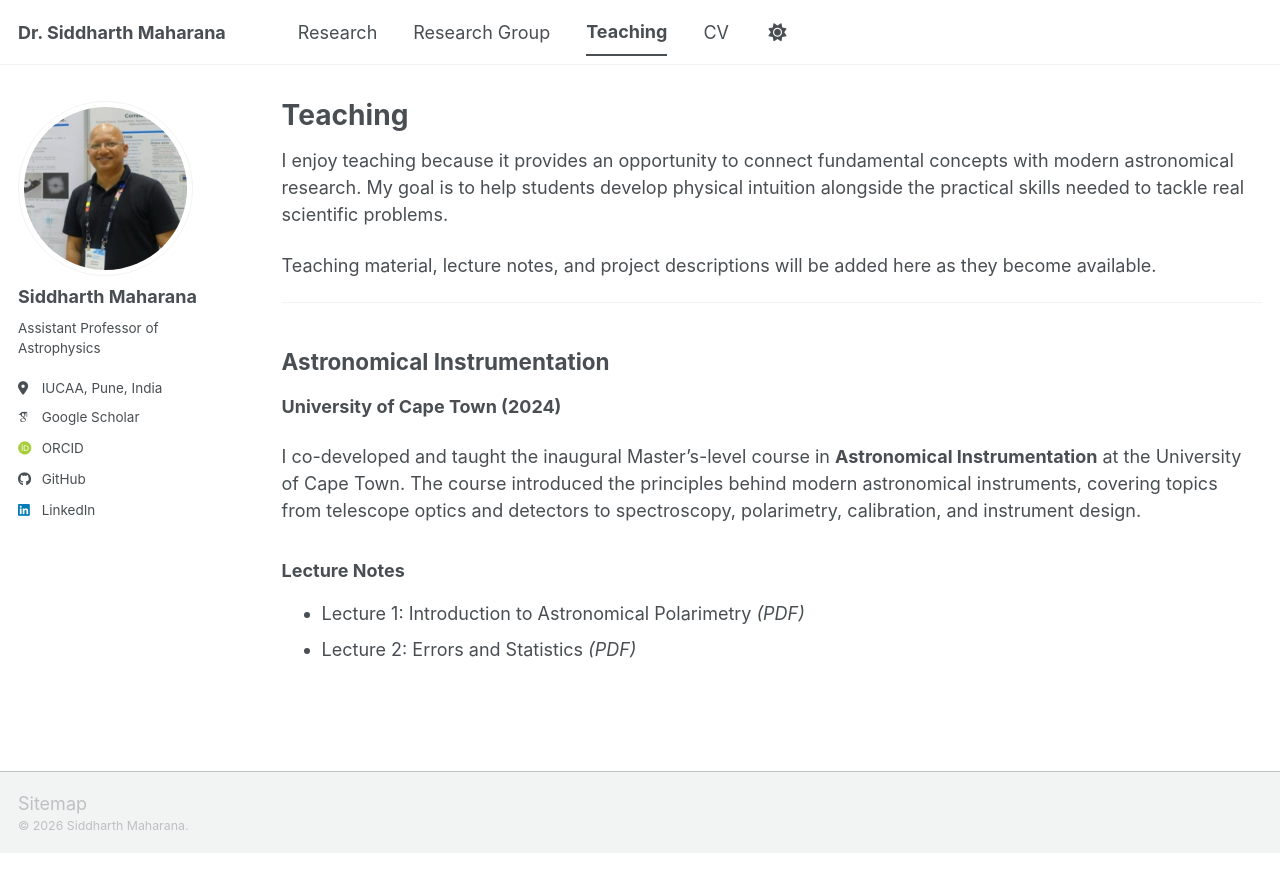
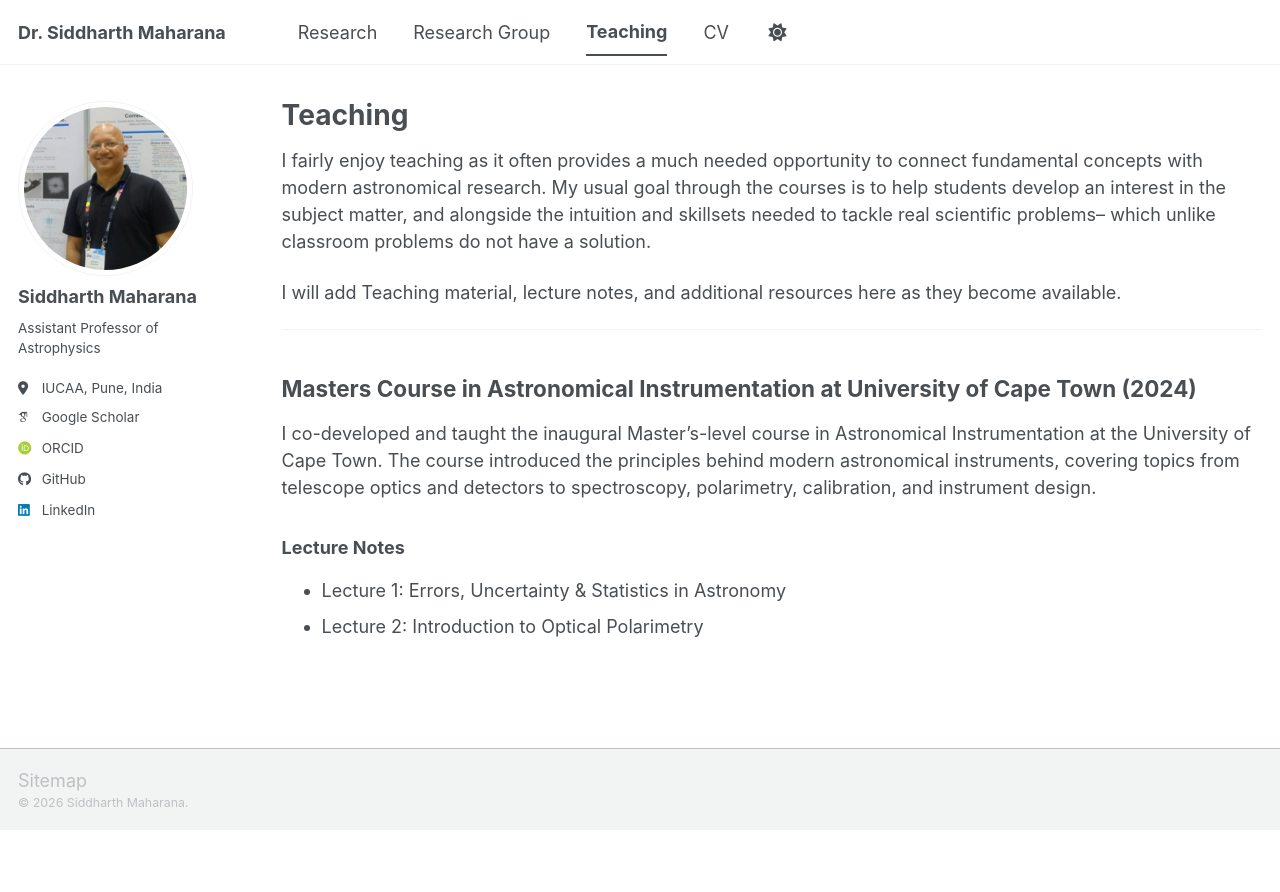
Before and after one commit to siddharth-maharana/siddharth-maharana.github.io, a Jekyll site: the page built from _pages/teaching.md, in a window 1280 px wide. Shown: the top 892 px of the page. Built offline with Jekyll 4.4.1, drawn with Linux system fonts in a browser that asks for light colours; some web fonts are replaced; a script bundle is joined from its source files by our own code; library files that are not in the unit come from our copies.

Commit message:
Update teaching.md

```diff
--- a/_pages/teaching.md
+++ b/_pages/teaching.md
@@ -5,18 +5,17 @@ layout: archive
 author_profile: true
 ---
 
-I enjoy teaching because it provides an opportunity to connect fundamental concepts with modern astronomical research. My goal is to help students develop physical intuition alongside the practical skills needed to tackle real scientific problems.
+I fairly enjoy teaching as it often provides a much needed opportunity to connect fundamental concepts with modern astronomical research. My usual goal through the courses is to help students develop an interest in the subject matter, and alongside the intuition and skillsets needed to tackle real scientific problems-- which unlike classroom problems do not have a solution.
 
-Teaching material, lecture notes, and project descriptions will be added here as they become available.
+I will add Teaching material, lecture notes, and additional resources here as they become available.
 
 ---
 
-## Astronomical Instrumentation
-**University of Cape Town (2024)**
+## Masters Course in Astronomical Instrumentation at University of Cape Town (2024)
 
-I co-developed and taught the inaugural Master's-level course in **Astronomical Instrumentation** at the University of Cape Town. The course introduced the principles behind modern astronomical instruments, covering topics from telescope optics and detectors to spectroscopy, polarimetry, calibration, and instrument design.
+I co-developed and taught the inaugural Master's-level course in Astronomical Instrumentation at the University of Cape Town. The course introduced the principles behind modern astronomical instruments, covering topics from telescope optics and detectors to spectroscopy, polarimetry, calibration, and instrument design.
 
 ### Lecture Notes
 
-- Lecture 1: Introduction to Astronomical Polarimetry *(PDF)*
-- Lecture 2: Errors and Statistics *(PDF)*
+- Lecture 1: Errors, Uncertainty & Statistics in Astronomy
+- Lecture 2: Introduction to Optical Polarimetry
```
